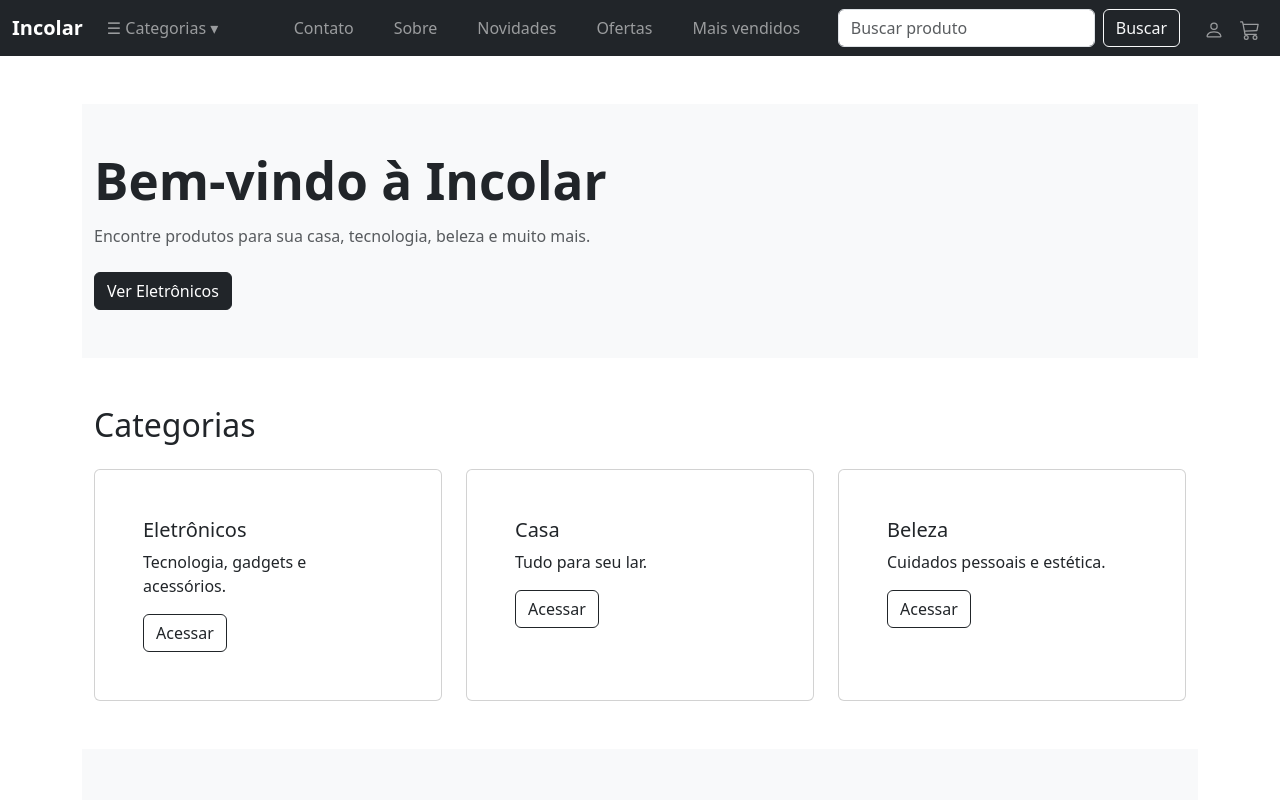
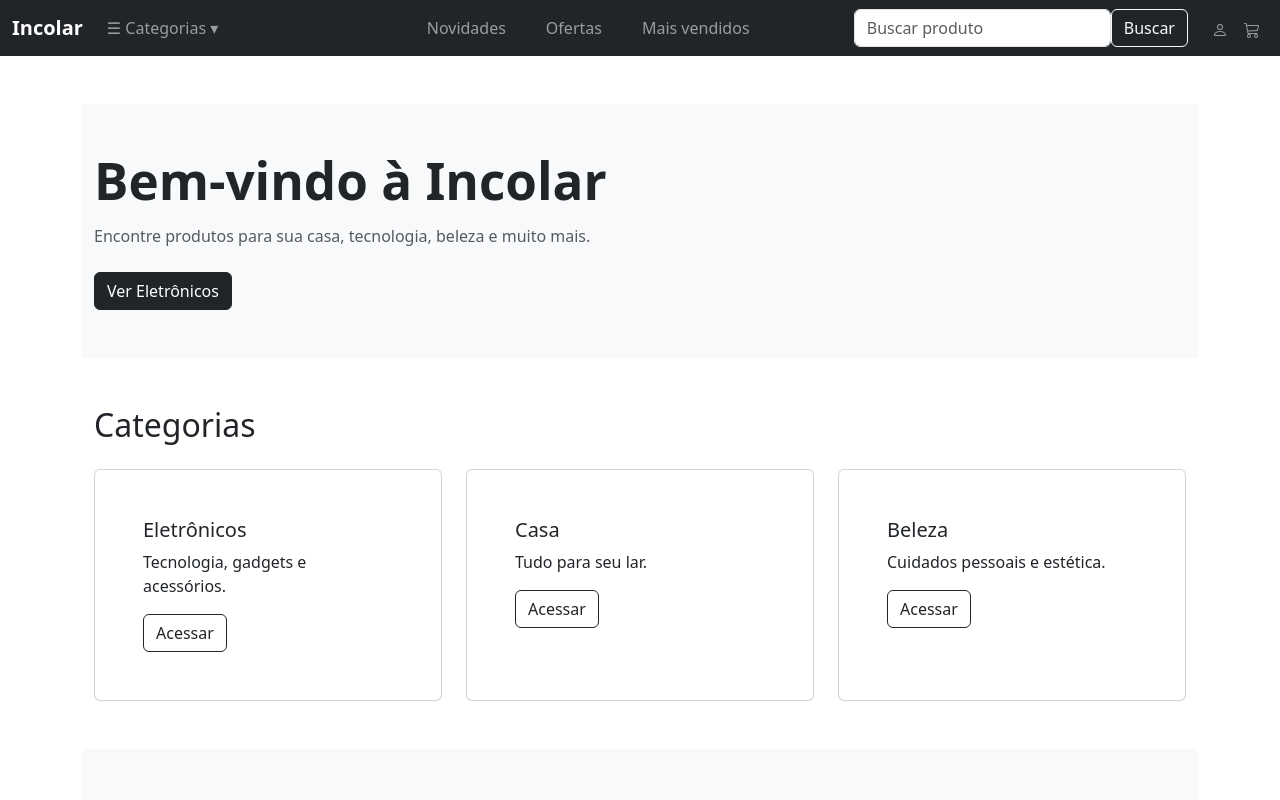
Before and after one commit to dcs30000/landingPage-reactjsBootstrap, a React (Vite) app: page / in a window 1280 px wide. Shown: the top 800 px of the page. Built offline with nearby package versions, Linux system fonts and the light colour scheme.

Commit message:
fiz um novo arquivo Header

```diff
--- a/src/components/header/header.jsx
+++ b/src/components/header/header.jsx
@@ -151,13 +151,13 @@ export default Header
 
 */}
 
-import { Navbar, Nav, Container, Form, FormControl, Button, NavDropdown, Row, Col } from 'react-bootstrap'
+/*import { Navbar, Nav, Container, Form, FormControl, Button, NavDropdown, Row, Col } from 'react-bootstrap'
 import { Link } from 'react-router-dom'
 import { BsCart3, BsPerson, BsList } from 'react-icons/bs'
 /*Importando a conf. do Mega-menu*/
-import './Header.css'
+/*import './Header.css'
 /*Efeito passar o mouse no mega-menu*/
-import { useState, } from 'react'
+/*import { useState, } from 'react'
 
 
 function Header() {
@@ -176,11 +176,11 @@ function Header() {
     }, 200) // delay anti-piscar
   }*/
 
-  return (
+  /*return (
     <Navbar bg="dark" variant="dark" expand="lg" sticky="top">
       <Container fluid>
-        {/* Logo */}
-        <Navbar.Brand as={Link} to="/" className="fw-bold">
+        {/* Logo FALTA ASTERISCO E BARRA}
+        /*<Navbar.Brand as={Link} to="/" className="fw-bold">
           Incolar
         </Navbar.Brand>
 
@@ -188,15 +188,15 @@ function Header() {
 
         <Navbar.Collapse id="menu-principal">
 
-          {/* MENU ESQUERDA */}
-          <Nav className="me-auto">
+          {/* MENU ESQUERDA FALTA ASTERISCO E BARRA/}
+          /*<Nav className="me-auto">
             <div className='mega-menu-wrapper'
                  onMouseEnter={() => setShowCategorias(true)}
                  onMouseLeave={() => setShowCategorias(false)}
             >
 
-            {/* BOTÃO CATEGORIAS */}
-            <NavDropdown
+            {/* BOTÃO CATEGORIAS FALTA ASTERISCO E BARRA/}
+            /*<NavDropdown
               /*title={
                 <span className="d-flex align-items-center gap-2">
                   <BsList size={22} /> Categorias
@@ -204,7 +204,7 @@ function Header() {
               }*/
 
               /*id="mega-menu"*/
-              className="mega-menu"
+              /*className="mega-menu"
               id="categorias-dropdown"
                 menuVariant="dark"
                 show={showCategorias}
@@ -212,15 +212,15 @@ function Header() {
                 onMouseLeave={() => setShowCategorias(false)}
                 /*onMouseEnter={openMenu}
                 onMouseLeave={closeMenu}*/
-                title={
+                /*title={
                   <span className="categorias-title">
                     ☰ Categorias <span className="dropdown-arrow">▾</span>
                   </span>
              }
             >
             <div className='mega-menu-content'>
-              {/*<Container>*/}
-                <Row className="py-3">
+              {/*<Container>FALTA ASTERISCO E BARRA/}
+                /*<Row className="py-3">
 
                   <Col md={4}>
                     <h6 className="fw-bold">Beleza</h6>
@@ -246,14 +246,14 @@ function Header() {
                     <NavDropdown.Item>Games</NavDropdown.Item>
                   </Col>
                 </Row>
-                {/*</Container>*/}
-               </div>
+                {/*</Container>FALTA ASTERISCO E BARRA/}
+               /*</div>
               </NavDropdown>
              </div>
             </Nav>
 
-            {/*PAGINAS FIXAS NO MENU*/}
-            <Nav className="mx-auto gap-4">
+            {/*PAGINAS FIXAS NO MENUFALTA ASTERISCO E BARRA/}
+            /*<Nav className="mx-auto gap-4">
               <Nav.Link as={Link} to="/contato">Contato</Nav.Link>
               <Nav.Link as={Link} to="/sobre">Sobre</Nav.Link>
               <Nav.Link as={Link} to="/novidades">Novidades</Nav.Link>
@@ -263,14 +263,14 @@ function Header() {
 
 
 
-          {/* BUSCA */}
-          <Form className="d-flex me-3">
+          {/* BUSCA FALTA ASTERISCO E BARRA/}
+          /*<Form className="d-flex me-3">
             <FormControl type="search" placeholder="Buscar produto" className="me-2" />
             <Button variant="outline-light">Buscar</Button>
           </Form>
 
-          {/* ÍCONES */}
-          <Nav>
+          {/* ÍCONES FALTA ASTERISCO E BARRA/}
+          /*<Nav>
             <Nav.Link as={Link} to="/login">
               <BsPerson size={20} />
             </Nav.Link>
@@ -284,5 +284,97 @@ function Header() {
     </Navbar>
   )
 }
+*/
+
+import {  Navbar, Nav, Container, Form, FormControl, Button, Row, Col } from 'react-bootstrap'
+import { Link } from 'react-router-dom'
+import { BsCart3, BsPerson } from 'react-icons/bs'
+import { useState } from 'react'
+import './Header.css'
+
+function Header() {
+  const [open, setOpen] = useState(false)
+
+  return (
+    <Navbar bg="dark" variant="dark" expand="lg" sticky="top">
+      <Container fluid>
+        <Navbar.Brand as={Link} to="/" className="fw-bold">
+          Incolar
+        </Navbar.Brand>
+
+        <Navbar.Toggle />
+        <Navbar.Collapse>
+
+          {/* ESQUERDA */}
+          <Nav className="me-auto position-relative">
+
+            {/* BOTÃO CATEGORIAS */}
+            <Nav.Link
+              className="categorias-title"
+              onMouseEnter={() => setOpen(true)}
+              onMouseLeave={() => setOpen(false)}
+            >
+              ☰ Categorias ▾
+            </Nav.Link>
+
+            {/* MEGA MENU */}
+            {open && (
+              <div
+                className="mega-menu"
+                onMouseEnter={() => setOpen(true)}
+                onMouseLeave={() => setOpen(false)}
+              >
+                <div className="mega-menu-content">
+                  <Row>
+                    <Col md={4}>
+                      <h6>Beleza</h6>
+                      <Link className="dropdown-item" to="/beleza">Perfumes</Link>
+                      <Link className="dropdown-item" to="/beleza">Skincare</Link>
+                      <Link className="dropdown-item" to="/beleza">Cabelos</Link>
+                    </Col>
+
+                    <Col md={4}>
+                      <h6>Casa</h6>
+                      <Link className="dropdown-item" to="/casa">Móveis</Link>
+                      <Link className="dropdown-item" to="/casa">Decoração</Link>
+                      <Link className="dropdown-item" to="/casa">Cozinha</Link>
+                    </Col>
+
+                    <Col md={4}>
+                      <h6>Eletrônicos</h6>
+                      <Link className="dropdown-item" to="/eletronicos">Celulares</Link>
+                      <Link className="dropdown-item" to="/eletronicos">TVs</Link>
+                      <Link className="dropdown-item" to="/eletronicos">Games</Link>
+                    </Col>
+                  </Row>
+                </div>
+              </div>
+            )}
+          </Nav>
+
+          {/* CENTRO */}
+          <Nav className="mx-auto gap-4">
+            <Nav.Link as={Link} to="/novidades">Novidades</Nav.Link>
+            <Nav.Link as={Link} to="/ofertas">Ofertas</Nav.Link>
+            <Nav.Link as={Link} to="/mais-vendidos">Mais vendidos</Nav.Link>
+          </Nav>
+
+          {/* BUSCA */}
+          <Form className="d-flex me-3">
+            <FormControl placeholder="Buscar produto" />
+            <Button variant="outline-light">Buscar</Button>
+          </Form>
+
+          {/* ÍCONES */}
+          <Nav>
+            <Nav.Link as={Link} to="/login"><BsPerson /></Nav.Link>
+            <Nav.Link as={Link} to="/carrinho"><BsCart3 /></Nav.Link>
+          </Nav>
+
+        </Navbar.Collapse>
+      </Container>
+    </Navbar>
+  )
+}
 
 export default Header
```
